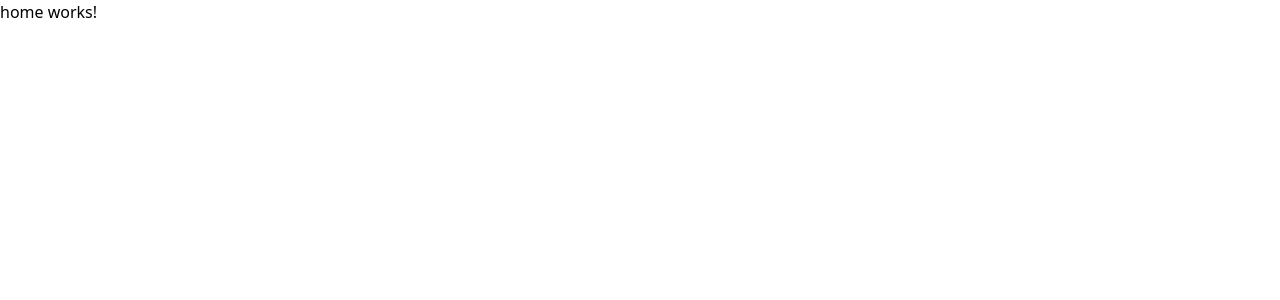
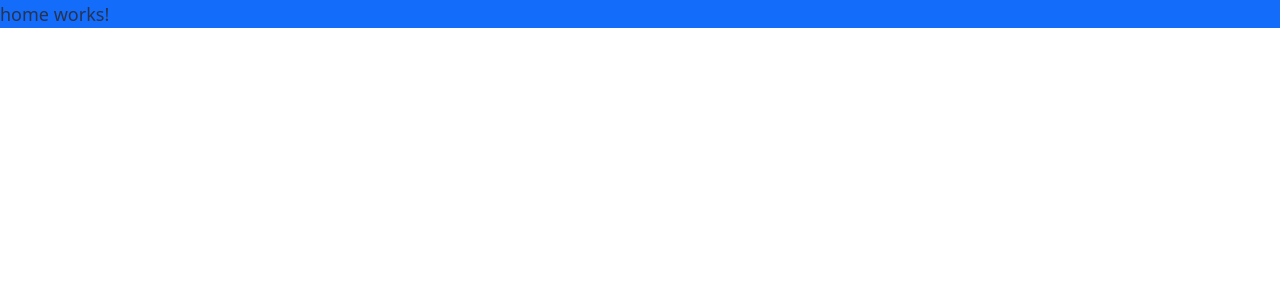
Before and after one commit to Damarwendha/simple-file-sharing, an Angular app in the folder fe/: page / in a window 1280 px wide. Shown: the top 300 px of the page. Built offline with nearby package versions, Linux system fonts and the light colour scheme.

Commit message:
styles: init colors variables

```diff
--- a/fe/src/app/pages/_home_/home.component.html
+++ b/fe/src/app/pages/_home_/home.component.html
@@ -1 +1 @@
-<p>home works!</p>
+<p class="bg-primary">home works!</p>
--- a/fe/src/styles.css
+++ b/fe/src/styles.css
@@ -2,3 +2,85 @@
 @tailwind base;
 @tailwind components;
 @tailwind utilities;
+
+@layer base {
+  * {
+    @apply border-border;
+  }
+  body {
+    @apply bg-background text-foreground;
+  }
+  h1 {
+    @apply text-3xl font-extrabold lg:text-5xl xl:text-6xl;
+  }
+  h2 {
+    @apply text-3xl font-extrabold lg:text-5xl xl:text-6xl;
+  }
+  p {
+    @apply text-[0.9rem] xl:text-lg;
+  }
+
+  :root {
+    --primary: rgb(19, 108, 250);
+    --primary-20: rgba(19, 108, 250, 0.2);
+    --primary-foreground: rgb(248, 250, 252);
+
+    --secondary: rgb(18 18 18);
+    --secondary-foreground: rgb(29, 78, 216);
+
+    --background: rgb(255, 255, 255);
+    --foreground: rgb(39, 51, 80);
+
+    --card: rgb(255, 255, 255);
+    --card-foreground: rgb(2, 8, 23);
+
+    --muted: rgb(241, 245, 249);
+    --muted-foreground: rgb(72, 80, 92);
+
+    --destructive: rgb(165, 6, 6);
+    --warning: rgb(158, 93, 7);
+    --success: rgb(0, 124, 0);
+    --link: rgb(7, 86, 212);
+
+    --border: rgb(226, 232, 240);
+    --input: rgb(226, 232, 240);
+    --ring: rgb(59, 130, 246);
+  }
+
+  /* Dark Mode */
+  /* .dark {
+    --background: 222.2 84% 4.9%;
+    --foreground: 210 40% 98%;
+
+    --card: 222.2 84% 4.9%;
+    --card-foreground: 210 40% 98%;
+
+    --popover: 222.2 84% 4.9%;
+    --popover-foreground: 210 40% 98%;
+
+    --primary: 210 40% 98%;
+    --primary-foreground: 222.2 47.4% 11.2%;
+
+    --secondary: 217.2 32.6% 17.5%;
+    --secondary-foreground: 210 40% 98%;
+
+    --muted: 217.2 32.6% 17.5%;
+    --muted-foreground: 215 20.2% 65.1%;
+
+    --accent: 217.2 32.6% 17.5%;
+    --accent-foreground: 210 40% 98%;
+
+    --destructive: 0 62.8% 30.6%;
+    --destructive-foreground: 210 40% 98%;
+
+    --border: 217.2 32.6% 17.5%;
+    --input: 217.2 32.6% 17.5%;
+    --ring: 212.7 26.8% 83.9%;
+  } */
+}
+
+@layer components {
+  .hover-circle {
+    @apply box-content p-1 transition-all duration-200 rounded-full cursor-pointer hover:bg-background hover:text-primary hover:transition-all hover:duration-200;
+  }
+}
--- a/fe/tailwind.config.js
+++ b/fe/tailwind.config.js
@@ -1,8 +1,99 @@
 /** @type {import('tailwindcss').Config} */
 module.exports = {
   content: ["./src/**/*.{html,ts}"],
+  "headwind.runOnSave": true,
   theme: {
-    extend: {},
+    container: {
+      center: true,
+      padding: "2rem",
+      screens: {
+        "2xl": "1400px",
+      },
+    },
+    extend: {
+      screens: {
+        sm: "578px",
+      },
+      // fontFamily: {
+      //   sans: ["var(--font-sans)", ...fontFamily.sans],
+      // },
+      colors: {
+        border: "var(--border)",
+        input: "var(--input)",
+        ring: "var(--ring)",
+        background: "var(--background)",
+        foreground: "var(--foreground)",
+        success: "var(--success)",
+        link: "var(--link)",
+        primary: {
+          DEFAULT: "var(--primary)",
+          20: "var(--primary-20)",
+          foreground: "var(--primary-foreground)",
+        },
+        secondary: {
+          DEFAULT: "var(--secondary)",
+          foreground: "var(--secondary-foreground)",
+        },
+        warning: {
+          DEFAULT: "var(--warning)",
+          foreground: "var(--warning-foreground)",
+        },
+        destructive: {
+          DEFAULT: "var(--destructive)",
+          foreground: "var(--destructive-foreground)",
+        },
+        muted: {
+          DEFAULT: "var(--muted)",
+          foreground: "var(--muted-foreground)",
+        },
+        card: {
+          DEFAULT: "var(--card)",
+          foreground: "var(--card-foreground)",
+        },
+      },
+      borderRadius: {
+        lg: "var(--radius)",
+        md: "calc(var(--radius) - 2px)",
+        sm: "calc(var(--radius) - 4px)",
+      },
+      keyframes: {
+        "accordion-down": {
+          from: { height: "0" },
+          to: { height: "var(--radix-accordion-content-height)" },
+        },
+        "accordion-up": {
+          from: { height: "var(--radix-accordion-content-height)" },
+          to: { height: "0" },
+        },
+        "fall-in": {
+          from: {
+            opacity: "0%",
+            top: "40%",
+          },
+          to: { opacity: "100%" },
+        },
+        "fall-out": {
+          from: { opacity: "100%" },
+          to: { opacity: "0%", top: "60%" },
+        },
+        "scale-in": {
+          from: { scale: "96%" },
+          to: { scale: "100%" },
+        },
+        "scale-out": {
+          from: { scale: "100%" },
+          to: { scale: "96%", opacity: "0%" },
+        },
+      },
+      animation: {
+        "accordion-down": "accordion-down 0.2s ease-out",
+        "accordion-up": "accordion-up 0.2s ease-out",
+        "fall-in": "fall-in 0.2s ease-out",
+        "fall-out": "fall-out 0.2s ease-out",
+        "scale-in": "scale-in 0.2s ",
+        "scale-out": "scale-out 0.2s",
+      },
+    },
   },
   plugins: [],
 };
```
